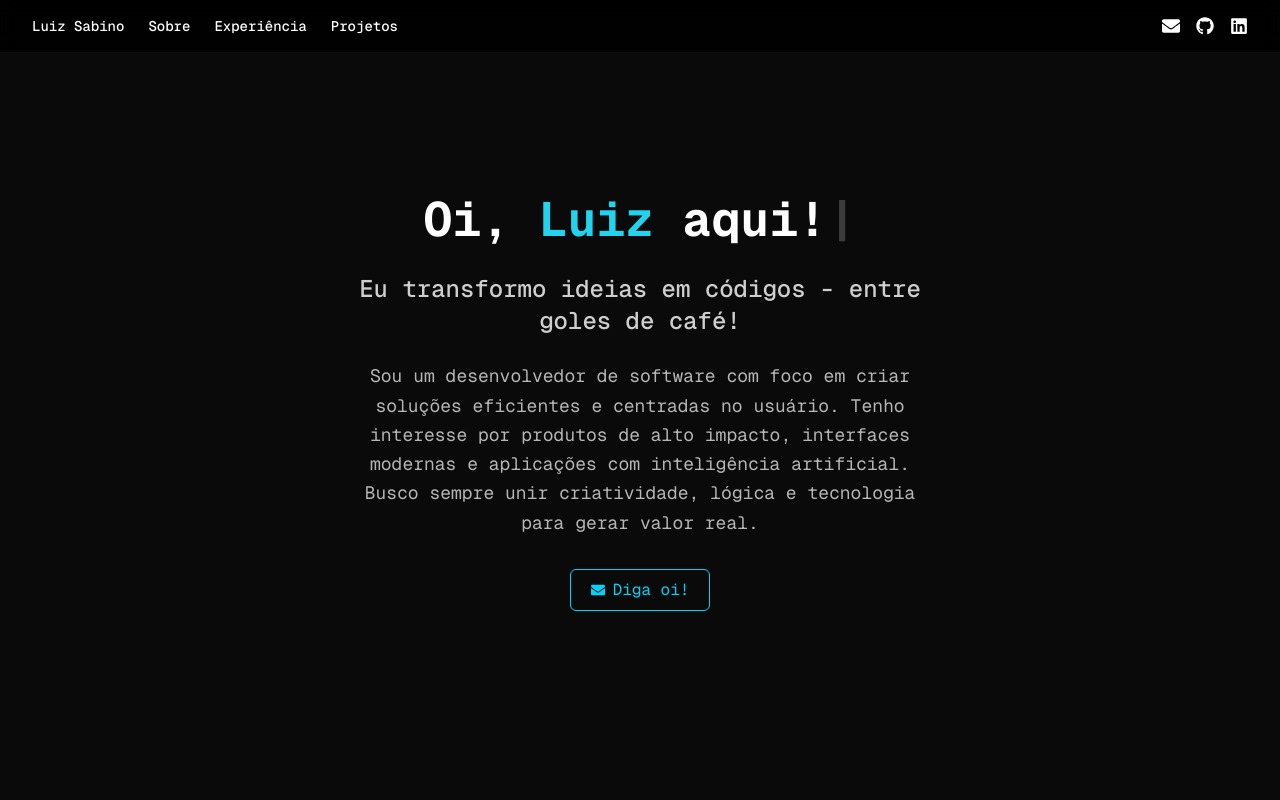
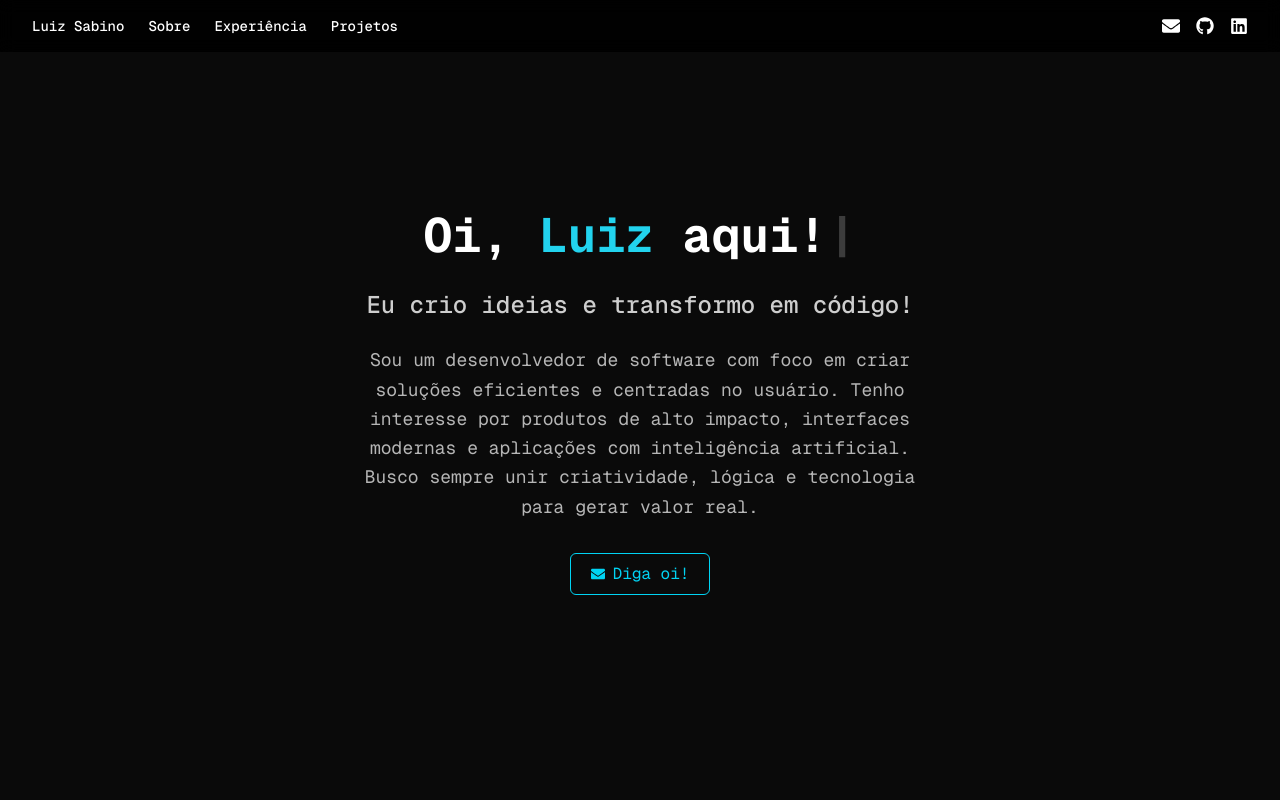
Before and after one commit to luizsabinosb/portfolio, a Next.js app: page / in a window 1280 px wide. Shown: the top 800 px of the page. Built offline with nearby package versions, Linux system fonts and the light colour scheme.

Commit message:
alteração subtitulo2

```diff
--- a/src/sections/Home.tsx
+++ b/src/sections/Home.tsx
@@ -36,7 +36,7 @@ const Hero = () => {
             animate={{ opacity: 1 }}
             transition={{ delay: 1.5, duration: 0.8 }}
           >
-            Eu transformo ideias em códigos - entre goles de café!
+            Eu crio ideias e transformo em código!
           </motion.h2>
 
           <motion.p
```
